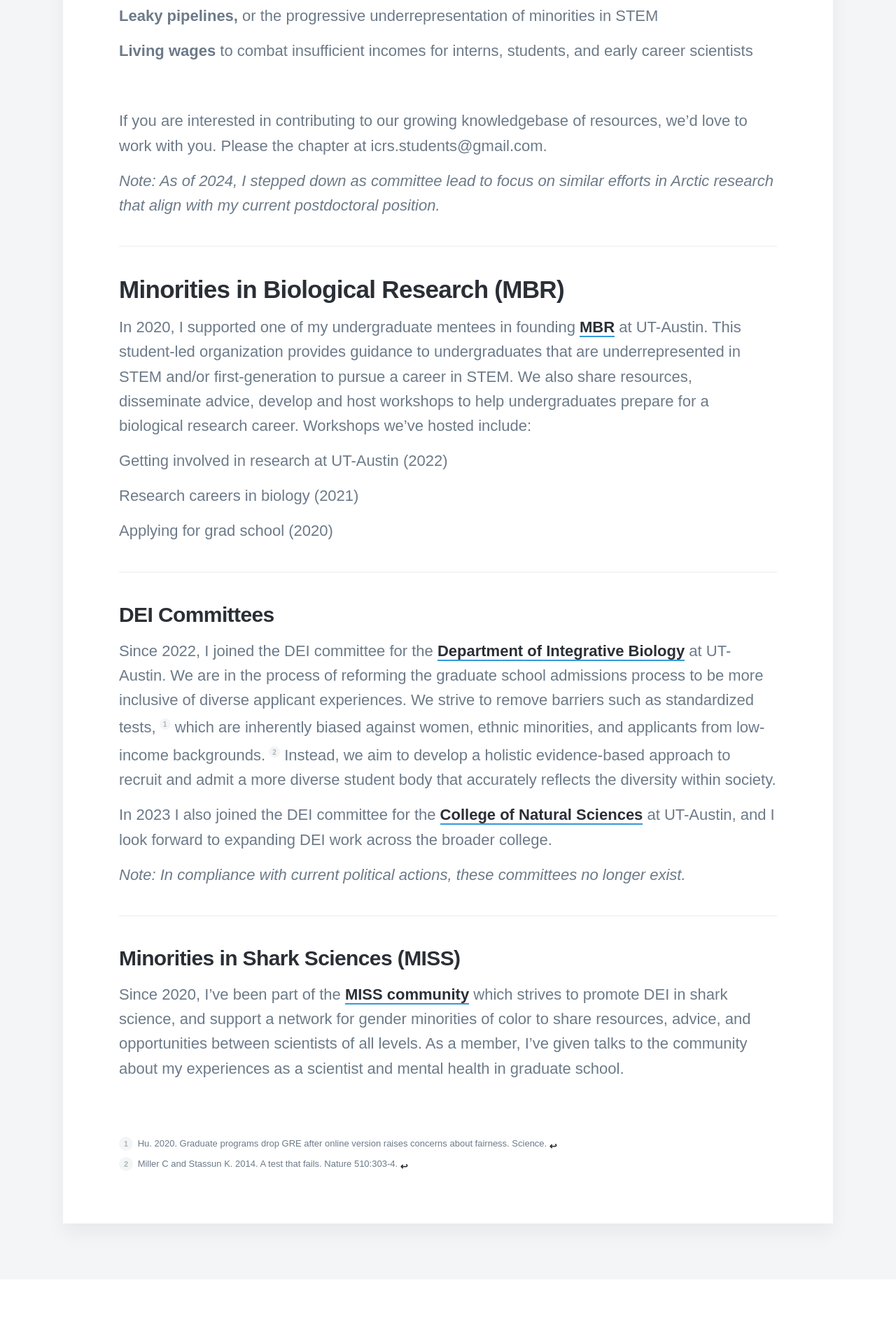
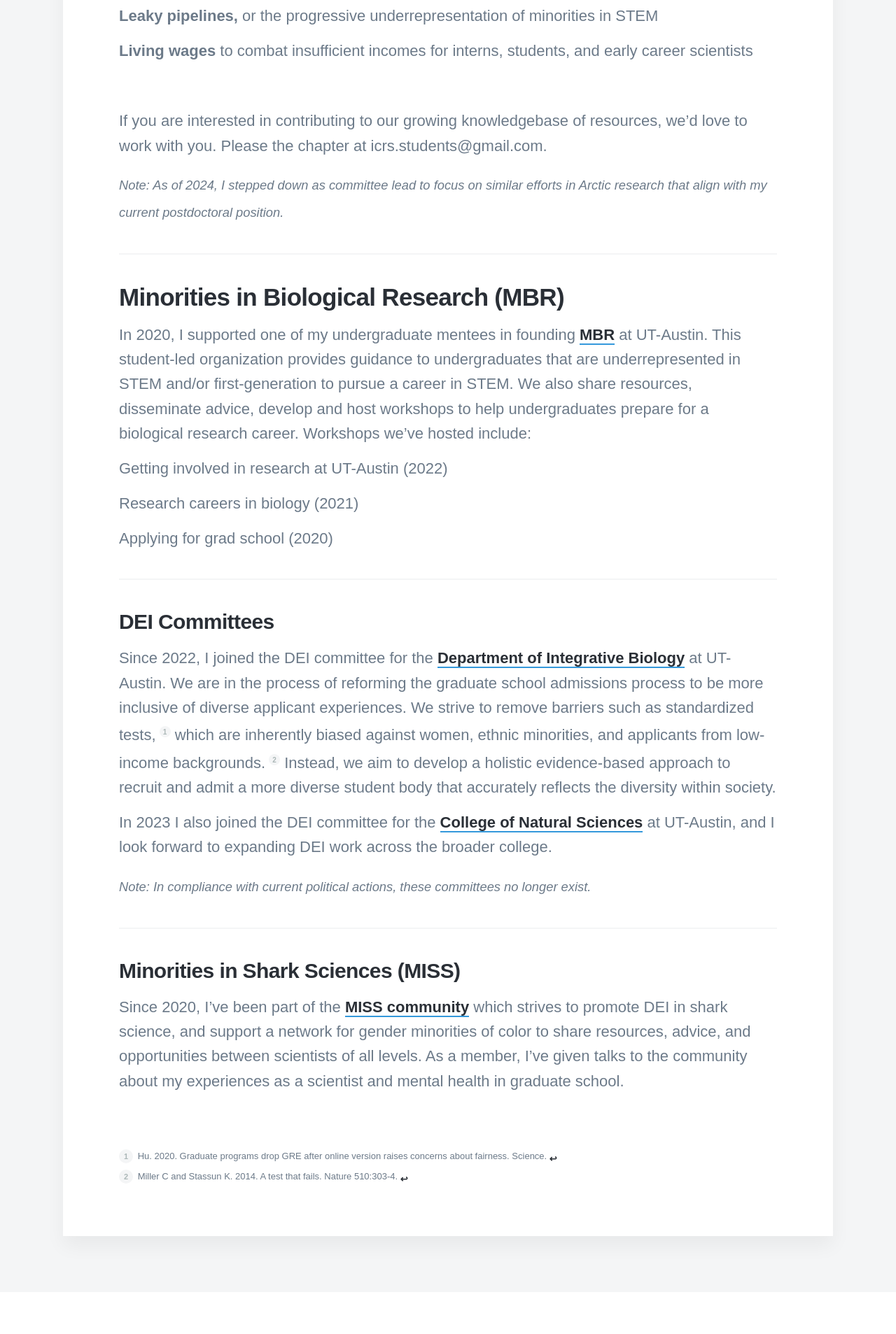
Before and after one commit to kristinaleilani/kristinaleilani.github.io, a Jekyll site: the page built from _pages/dei.md, in a window 1280 px wide. Shown: the part 2119-4026 px from the top of the page at 70% size. Built offline with Jekyll 4.4.1, drawn with Linux system fonts in a browser that asks for light colours; nearby versions of some CDN libraries; some web fonts are replaced.

Commit message:
Update dei.md

```diff
--- a/_pages/dei.md
+++ b/_pages/dei.md
@@ -31,7 +31,7 @@
 
 If you are interested in contributing to our growing knowledgebase of resources, we'd love to work with you. Please the chapter at icrs.students@gmail.com.
 
-*Note: As of 2024, I stepped down as committee lead to focus on similar efforts in Arctic research that align with my current postdoctoral position.*
+<sub>*Note: As of 2024, I stepped down as committee lead to focus on similar efforts in Arctic research that align with my current postdoctoral position.*<sub>
 
 ---
 
@@ -59,7 +59,7 @@
 
 In 2023 I also joined the DEI committee for the [College of Natural Sciences](https://cns.utexas.edu/) at UT-Austin, and I look forward to expanding DEI work across the broader college.
 
-*Note: In compliance with current political actions, these committees no longer exist.*
+<sub>*Note: In compliance with current political actions, these committees no longer exist.*<sub>
 
 ---
 
```
